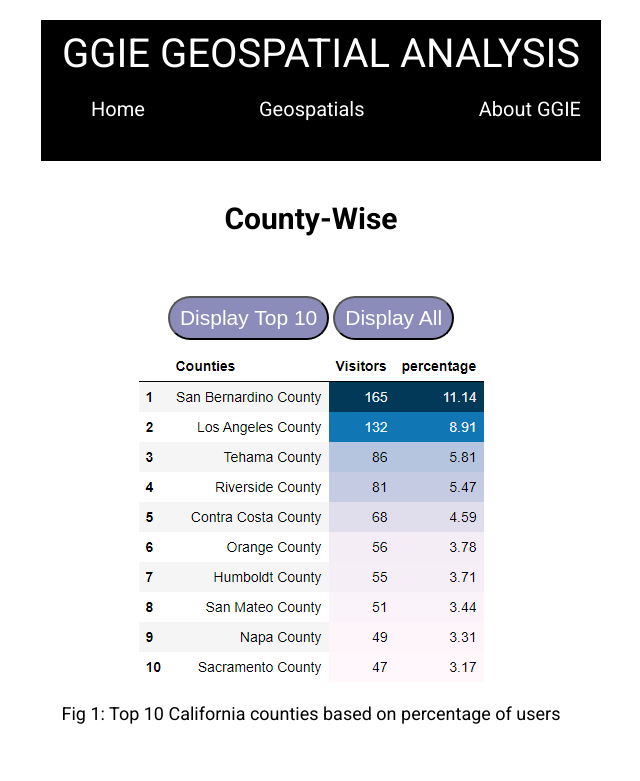
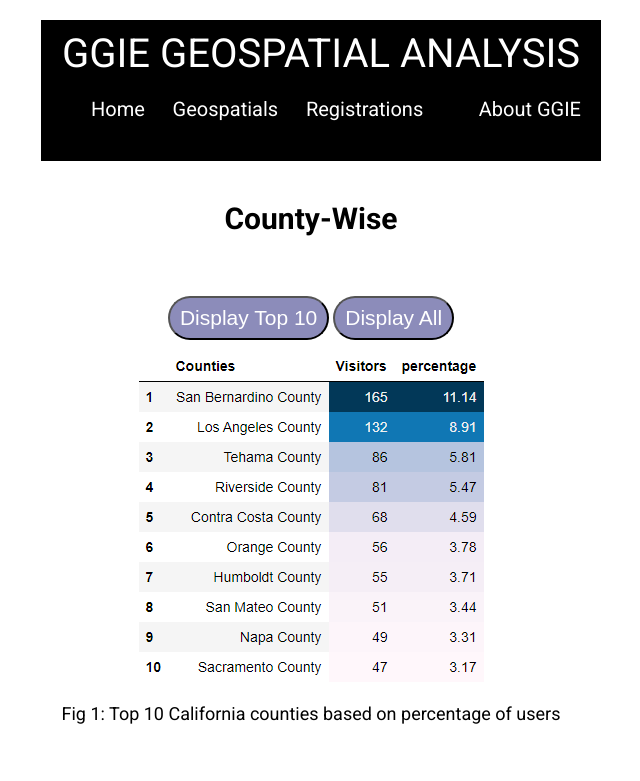
Before and after one commit to Hamza-Kamran/ggie-analysis, a plain HTML site: page county.html in a window 1280 px wide. Shown: the top 781 px of the page, without its empty margins (53-693 px from the left). Drawn offline with Linux system fonts and the light colour scheme.

Commit message:
update nav bar

```diff
--- a/county.html
+++ b/county.html
@@ -29,9 +29,12 @@
          </ul>
         </li>
        </div>
-      <li><a href="about.html">About GGIE</a></li>
+      <li><a href="registrations.html">Registrations </a><li>
+      <li><a href="">About GGIE</a></li>
       </ul>
     </nav>
+
+  </div>
   </div>
 
   <h4> County-Wise </h4>
```
Also changed, not shown: country.html (+2 -0 lines), registrations.html (+3 -0 lines), state.html (+4 -0 lines).
